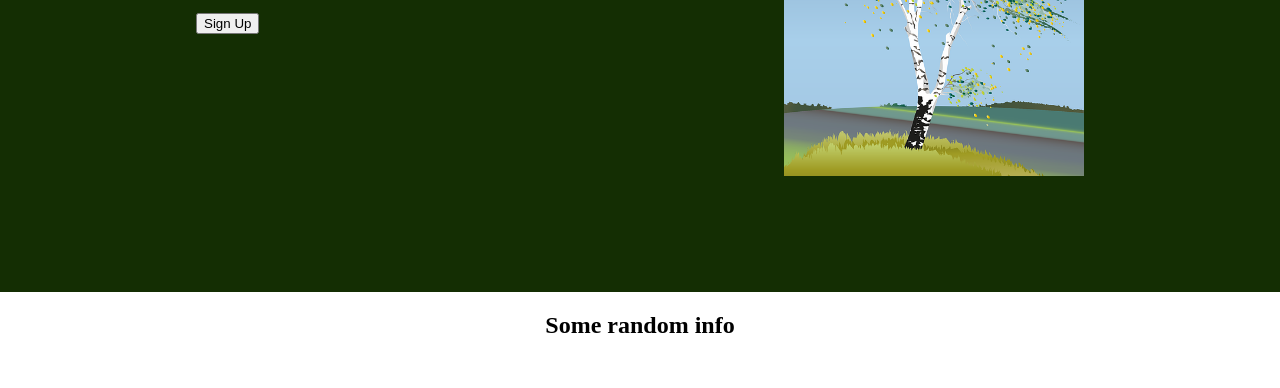
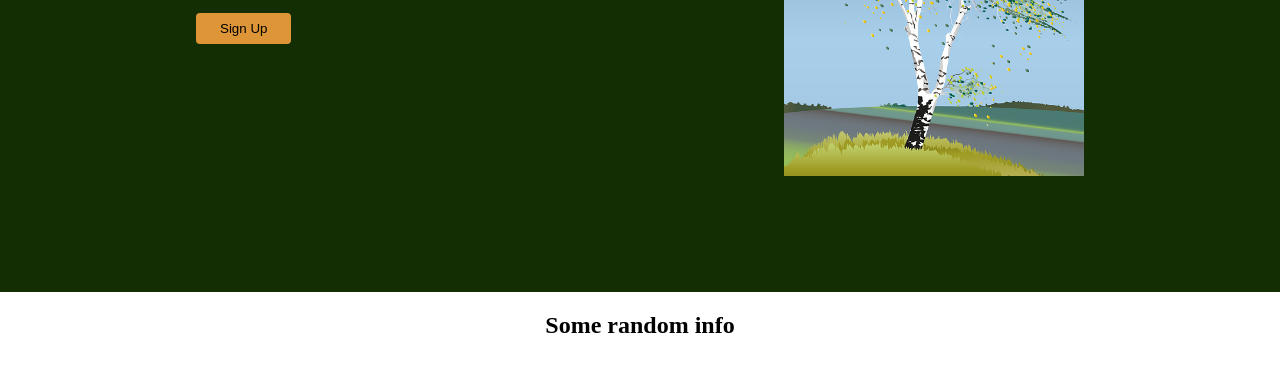
Before and after one commit to lucasp0101/landing-page, a plain HTML site: page index.html in a window 1280 px wide. Shown: the part 367-755 px from the top of the page. Drawn offline with Linux system fonts and the light colour scheme; files whose address does not match are found by name.

Commit message:
Added CSS for header button

```diff
--- a/static/style.css
+++ b/static/style.css
@@ -26,6 +26,13 @@ body {
 
 #index-header-left {
     justify-items: flex-start;
+}
+
+#index-header-desc > button {
+    background-color: rgb(221, 149, 55);
+    border: none;
+    border-radius: 4px;
+    padding: 8px 24px;
 }
 
 #index-header-desc > h1 {
@@ -62,6 +69,8 @@ body {
     height: auto;
     filter: invert(100%);
 }
+
+
 
 /* Upper info */
 #index-upper-info {
```
